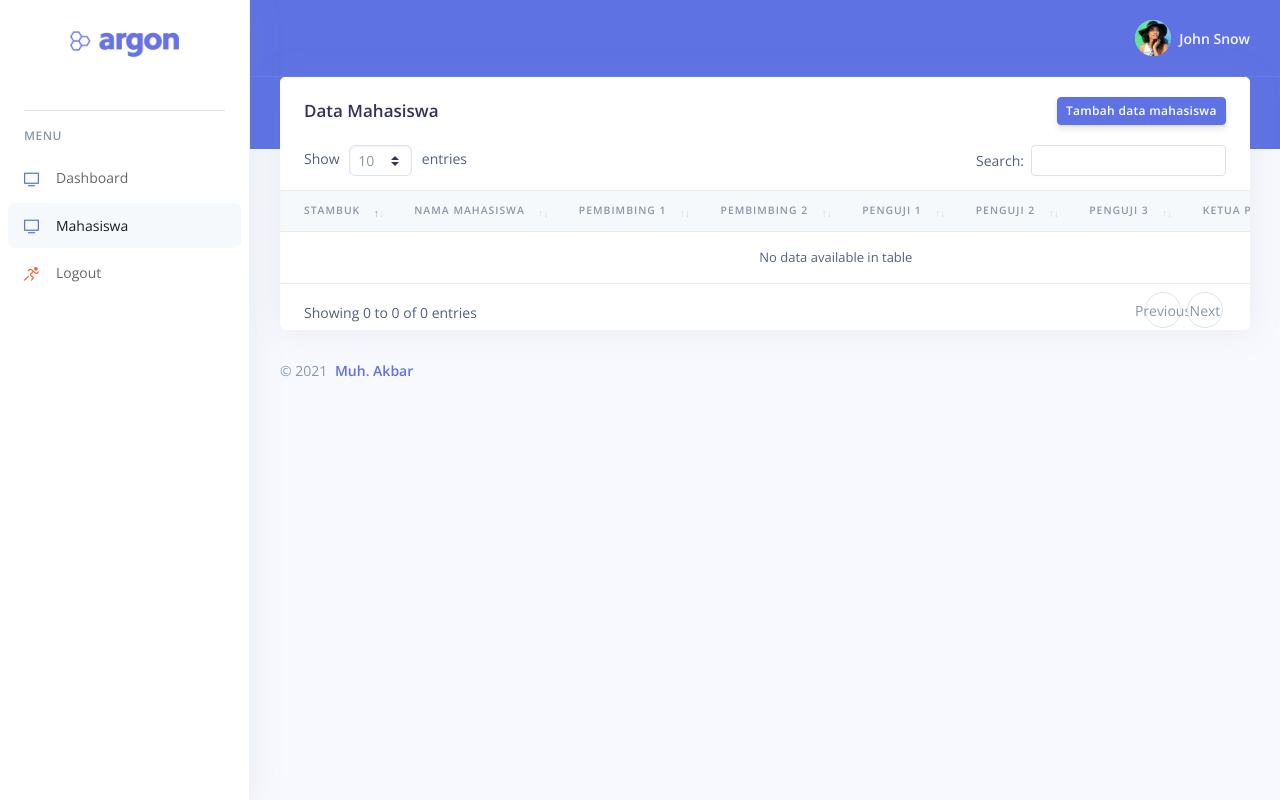
After one commit to ZaenalMaestro/signature-app, a Flask app: page /mahasiswa in a window 1280 px wide. The commit adds this page. Run offline with Flask 2, Linux system fonts and the light colour scheme; data that the repository does not hold is empty; some libraries are stand-ins or nearby versions.

Commit message:
menambahkan menu CRUD data mahasiswa

```diff
--- a/core/routes.py
+++ b/core/routes.py
@@ -15,11 +15,16 @@ import os
 # ================ prodi ================
 @app.route('/')
 def index():
-   if not session.get('login'):
-      return redirect('/login')
+   # if not session.get('login'):
+   #    return redirect('/login')
+
+   data = {
+      'dosen': Dosen.query.all(),
+      'active_link': 'dashboard'
+   }
 
    data_dosen = Dosen.query.all()
-   return render_template('prodi/dashboard.html', data_dosen = data_dosen)
+   return render_template('prodi/dashboard.html', data = data)
 
 @app.route('/login', methods=['GET', 'POST'])
 def login():
@@ -88,6 +93,67 @@ def upload():
 
    return redirect(url_for('index'))
 
+# menu mahasiswa
+@app.route('/mahasiswa')
+def show_mahasiswa():
+   # if not session.get('login'):
+   #    return redirect('/login')
+
+   data = {
+      'mahasiswa': Mahasiswa.getAll(),
+      'dosen': Dosen.query.all(),
+      'active_link': 'mahasiswa'
+   }
+   return render_template('prodi/mahasiswa.html', data = data)
+
+# menu mahasiswa - tambah data
+@app.route('/addmahasiswa', methods=['POST'])
+def tambah_mahasiswa():
+   data_input = {
+      'stambuk': request.form['stambuk'],
+      'nama': request.form['nama'],
+      'pembimbing_1': request.form['pembimbing-1'],
+      'pembimbing_2': request.form['pembimbing-2'],
+      'penguji_1': request.form['penguji-1'],
+      'penguji_2': request.form['penguji-2'],
+      'penguji_3': request.form['penguji-3'],
+      'ketua_prodi': request.form['ketua-prodi']
+   }
+
+   mahasiswa = Mahasiswa.getByStambuk(data_input['stambuk'])
+   if not mahasiswa: # tambah data jika stambuk belum terdaftar
+      Mahasiswa.insert(data_input)
+      flash('data mahasiswa berhasil ditambahkan')
+      return redirect('/mahasiswa')
+   else:
+      flash('error')
+      return redirect('/mahasiswa')
+
+# update mahasiswa
+@app.route('/updatemahasiswa', methods=['POST'])
+def update_mahasiswa():
+   data_input = {
+      'stambuk': request.form['stambuk'],
+      'nama': request.form['nama'],
+      'pembimbing_1': request.form['pembimbing-1'],
+      'pembimbing_2': request.form['pembimbing-2'],
+      'penguji_1': request.form['penguji-1'],
+      'penguji_2': request.form['penguji-2'],
+      'penguji_3': request.form['penguji-3'],
+      'ketua_prodi': request.form['ketua-prodi']
+   }
+   Mahasiswa.update(request.form['old-stambuk'], data_input)
+   flash('data mahasiswa berhasil diubah')
+   return redirect('/mahasiswa')
+
+# hapus mahasiswa
+@app.route('/hapusmahasiswa', methods=['POST'])
+def hapus_mahasiswa():
+   Mahasiswa.delete(request.form['stambuk'])
+   flash('data mahasiswa berhasil dihapus')
+   return redirect('/mahasiswa')
+
+
 
 # ================ verifikasi, mahasiswa ================
 
--- a/core/templates/main/base.html
+++ b/core/templates/main/base.html
@@ -57,10 +57,19 @@
             <span class="docs-normal">Menu</span>
           </h6>
           <ul class="navbar-nav">
+            <!-- dashboard -->
             <li class="nav-item">
-              <a class="nav-link active" href="{{ url_for('index') }}">
+              <a class="nav-link {{ 'active' if data['active_link'] == 'dashboard' else '' }}" href="{{ url_for('index') }}">
                 <i class="ni ni-tv-2 text-primary"></i>
                 <span class="nav-link-text">Dashboard</span>
+              </a>
+            </li>
+
+            <!-- mahasiswa -->
+            <li class="nav-item">
+              <a class="nav-link {{ 'active' if data['active_link'] == 'mahasiswa' else '' }}" href="{{ url_for('show_mahasiswa') }}">
+                <i class="ni ni-tv-2 text-primary"></i>
+                <span class="nav-link-text">Mahasiswa</span>
               </a>
             </li>
             <li class="nav-item">
--- a/core/templates/prodi/dashboard.html
+++ b/core/templates/prodi/dashboard.html
@@ -36,7 +36,7 @@
                </tr>
             </thead>
             <tbody>
-               {% for row in data_dosen %}
+               {% for row in data['dosen'] %}
                <tr>
                   <th scope="row">{{row.id_dosen}}</th>
                   <th scope="row">{{ row.nama_dosen }}</th>
--- /dev/null
+++ b/core/templates/prodi/mahasiswa.html
@@ -0,0 +1,357 @@
+{% extends 'main/base.html' %}
+{% block title %}
+   Prodi - Mahasiswa
+{% endblock title %}
+
+{% block css %}
+   <link rel="stylesheet" href="https://cdn.datatables.net/1.10.25/css/dataTables.bootstrap4.min.css">
+{% endblock  %}
+
+{% block body %}
+{{data['input']}}
+<div class="row">
+   <div class="col-xl-12">
+   <div class="card">
+      <div class="card-header border-0">
+         <div class="row align-items-center">
+         <div class="col">
+            <h3 class="mb-0">Data Mahasiswa</h3>
+         </div>
+         <div class="col text-right">
+            <a href="#!" class="btn btn-sm btn-primary" data-toggle="modal" data-target="#ttd-digital-modal">
+               Tambah data mahasiswa
+            </a>
+         </div>
+         </div>
+      </div>
+      <div class="table-responsive">
+         <!-- Projects table -->
+         <table class="table align-items-center table-flush" id="example" style="width:100%">
+            <thead class="thead-light">
+               <tr>
+                  <th scope="col">Stambuk</th>
+                  <th scope="col">Nama Mahasiswa</th>
+                  <th scope="col">Pembimbing 1</th>
+                  <th scope="col">Pembimbing 2</th>
+                  <th scope="col">Penguji 1</th>
+                  <th scope="col">Penguji 2</th>
+                  <th scope="col">Penguji 3</th>
+                  <th scope="col">Ketua Prodi</th>
+                  <th scope="col">Aksi</th>
+               </tr>
+            </thead>
+            <tbody>
+               {% for mahasiswa in data['mahasiswa'] %}
+               <tr>
+                  <td>{{ mahasiswa.stambuk }}</td>
+                  <td>{{ mahasiswa.nama}}</td>
+                  {% for dosen in data['dosen'] %}
+                     {% if mahasiswa.pembimbing_1 == dosen.id_dosen %}
+                        <td>{{ dosen.nama_dosen }}</td>
+                     {% endif %}
+                     {% if mahasiswa.pembimbing_2 == dosen.id_dosen %}
+                        <td>{{ dosen.nama_dosen }}</td>
+                     {% endif %}
+                     {% if mahasiswa.pembimbing_3 == dosen.id_dosen %}
+                        <td>{{ dosen.nama_dosen }}</td>
+                     {% endif %}
+                     {% if mahasiswa.penguji_1 == dosen.id_dosen %}
+                        <td>{{ dosen.nama_dosen }}</td>
+                     {% endif %}
+                     {% if mahasiswa.penguji_2 == dosen.id_dosen %}
+                        <td>{{ dosen.nama_dosen }}</td>
+                     {% endif %}
+                     {% if mahasiswa.penguji_3 == dosen.id_dosen %}
+                        <td>{{ dosen.nama_dosen }}</td>
+                     {% endif %}
+                     {% if mahasiswa.ketua_prodi == dosen.id_dosen %}
+                        <td>{{ dosen.nama_dosen }}</td>
+                     {% endif %}
+                  {% endfor %}
+                  <td>
+                     <a href="" class="btn btn-success btn-sm" data-toggle="modal" data-target="#ttd-digital-modal{{mahasiswa.stambuk}}">edit</a>
+                     <form action="{{ url_for('hapus_mahasiswa') }}" method="post" class="d-inline">
+                        <input type="hidden" name="stambuk" value="{{ mahasiswa.stambuk }}">
+                        <button type="submit" class="btn btn-danger btn-sm" onclick="return confirm('Hapus data mahasiswa atas nama {{mahasiswa.nama}} ?')">hapus</button>
+                     </form>
+                  </td>
+               </tr>
+               <!-- Modal edit mahasiswa -->
+               <div class="modal fade" id="ttd-digital-modal{{mahasiswa.stambuk}}" tabindex="-1" role="dialog" aria-labelledby="exampleModalLabel" aria-hidden="true">
+                  <div class="modal-dialog" role="document">
+                     <div class="modal-content">
+                        <div class="modal-header">
+                           <h5 class="modal-title" id="exampleModalLabel">Form Edit Data Mahasiswa</h5>
+                           <button type="button" class="close" data-dismiss="modal" aria-label="Close">
+                           <span aria-hidden="true">&times;</span>
+                           </button>
+                        </div>
+                        <form action="{{ url_for('update_mahasiswa') }}"method="POST">
+                           <div class="modal-body">
+                              <!-- stambuk -->
+                              <input type="hidden" name="old-stambuk" value="{{mahasiswa.stambuk}}">
+                              <div class="form-group">
+                                 <label for="stambuk">Stambuk</label>
+                                 <input type="text" class="form-control" name="stambuk" placeholder="Masukkan stambuk" value="{{mahasiswa.stambuk}}" required>
+                              </div>
+
+                              <!-- nama mahasiswa -->
+                              <div class="form-group">
+                                 <label for="nama-dosen">Nama Mahasiswa</label>
+                                 <input type="text" class="form-control" id="nama-dosen" name="nama" placeholder="Masukkan nama mahasiswa" value="{{mahasiswa.nama}}" required>
+                              </div>
+
+                              <!-- pembimbing 1 -->
+                              <div class="form-group">
+                                 <label for="exampleFormControlSelect1">pembimbing 1</label>
+                                 <select class="form-control" name="pembimbing-1" required>
+                                    <option value="">Pilih Dosen</option>
+                                    {% for dosen in data['dosen'] %}
+                                       {% if mahasiswa.pembimbing_1 == dosen.id_dosen %}
+                                          <option value="{{ dosen.id_dosen }}" selected>{{ dosen.nama_dosen }}</option>
+                                       {% else %}
+                                          <option value="{{ dosen.id_dosen }}">{{ dosen.nama_dosen }}</option>
+                                       {% endif %}
+                                    {% endfor %}
+                                 </select>
+                              </div>
+
+                              <!-- pembimbing 2 -->
+                              <div class="form-group">
+                                 <label for="exampleFormControlSelect1">pembimbing 2</label>
+                                 <select class="form-control" name="pembimbing-2" required>
+                                    <option value="">Pilih Dosen</option>
+                                    {% for dosen in data['dosen'] %}
+                                       {% if mahasiswa.pembimbing_2 == dosen.id_dosen %}
+                                          <option value="{{ dosen.id_dosen }}" selected>{{ dosen.nama_dosen }}</option>
+                                       {% else %}
+                                          <option value="{{ dosen.id_dosen }}">{{ dosen.nama_dosen }}</option>
+                                       {% endif %}
+                                    {% endfor %}
+                                 </select>
+                              </div>
+
+                              <!-- penguji 1 -->
+                              <div class="form-group">
+                                 <label for="exampleFormControlSelect1">penguji 1</label>
+                                 <select class="form-control" name="penguji-1" required>
+                                    <option value="">Pilih Dosen</option>
+                                    {% for dosen in data['dosen'] %}
+                                       {% if mahasiswa.penguji_1 == dosen.id_dosen %}
+                                          <option value="{{ dosen.id_dosen }}" selected>{{ dosen.nama_dosen }}</option>
+                                       {% else %}
+                                          <option value="{{ dosen.id_dosen }}">{{ dosen.nama_dosen }}</option>
+                                       {% endif %}
+                                    {% endfor %}
+                                 </select>
+                              </div>
+
+                              <!-- penguji 2 -->
+                              <div class="form-group">
+                                 <label for="exampleFormControlSelect1">penguji 2</label>
+                                 <select class="form-control" name="penguji-2" required>
+                                    <option value="">Pilih Dosen</option>
+                                    {% for dosen in data['dosen'] %}
+                                       {% if mahasiswa.penguji_2 == dosen.id_dosen %}
+                                          <option value="{{ dosen.id_dosen }}" selected>{{ dosen.nama_dosen }}</option>
+                                       {% else %}
+                                          <option value="{{ dosen.id_dosen }}">{{ dosen.nama_dosen }}</option>
+                                       {% endif %}
+                                    {% endfor %}
+                                 </select>
+                              </div>
+
+                              <!-- penguji 3 -->
+                              <div class="form-group">
+                                 <label for="exampleFormControlSelect1">penguji 1</label>
+                                 <select class="form-control" name="penguji-3" required>
+                                    <option value="">Pilih Dosen</option>
+                                    {% for dosen in data['dosen'] %}
+                                       {% if mahasiswa.penguji_3 == dosen.id_dosen %}
+                                          <option value="{{ dosen.id_dosen }}" selected>{{ dosen.nama_dosen }}</option>
+                                       {% else %}
+                                          <option value="{{ dosen.id_dosen }}">{{ dosen.nama_dosen }}</option>
+                                       {% endif %}
+                                    {% endfor %}
+                                 </select>
+                              </div>
+
+                              <!-- ketua prodi -->
+                              <div class="form-group">
+                                 <label for="exampleFormControlSelect1">ketua prodi</label>
+                                 <select class="form-control" name="ketua-prodi" required>
+                                    <option value="">Pilih Dosen</option>
+                                    {% for dosen in data['dosen'] %}
+                                       {% if mahasiswa.ketua_prodi == dosen.id_dosen %}
+                                          <option value="{{ dosen.id_dosen }}" selected>{{ dosen.nama_dosen }}</option>
+                                       {% else %}
+                                          <option value="{{ dosen.id_dosen }}">{{ dosen.nama_dosen }}</option>
+                                       {% endif %}
+                                    {% endfor %}
+                                 </select>
+                              </div>
+                           </div>
+                           <div class="modal-footer">
+                              <button type="button" class="btn btn-secondary" data-dismiss="modal">Tutup Form</button>
+                              <button type="submit" class="btn btn-success">Ubah</button>
+                           </div>
+                        </form>
+                     </div>
+                  </div>
+               </div>
+               {% endfor %}
+            </tbody>
+         </table>
+      </div>
+   </div>
+   </div>
+</div>
+
+<!-- Modal tambah mahasiswa -->
+<div class="modal fade" id="ttd-digital-modal" tabindex="-1" role="dialog" aria-labelledby="exampleModalLabel" aria-hidden="true">
+   <div class="modal-dialog" role="document">
+      <div class="modal-content">
+         <div class="modal-header">
+            <h5 class="modal-title" id="exampleModalLabel">Form Tambah Data Mahasiswa</h5>
+            <button type="button" class="close" data-dismiss="modal" aria-label="Close">
+            <span aria-hidden="true">&times;</span>
+            </button>
+         </div>
+         <form action="{{ url_for('tambah_mahasiswa') }}"method="POST">
+            <div class="modal-body">
+               <!-- nama dosen -->
+               <div class="form-group">
+                  <label for="stambuk">Stambuk</label>
+                  <input type="text" class="form-control" id="nama-dosen" name="stambuk" placeholder="Masukkan stambuk" required>
+               </div>
+
+               <!-- nama mahasiswa -->
+               <div class="form-group">
+                  <label for="nama-dosen">Nama Mahasiswa</label>
+                  <input type="text" class="form-control" id="nama-dosen" name="nama" placeholder="Masukkan nama mahasiswa" required>
+               </div>
+
+               <!-- pembimbing 1 -->
+               <div class="form-group">
+                  <label for="exampleFormControlSelect1">pembimbing 1</label>
+                  <select class="form-control" name="pembimbing-1" required>
+                     <option value="">Pilih Dosen</option>
+                     {% for dosen in data['dosen'] %}
+                        <option value="{{ dosen.id_dosen }}">{{ dosen.nama_dosen }}</option>
+                     {% endfor %}
+                  </select>
+               </div>
+
+               <!-- pembimbing 2 -->
+               <div class="form-group">
+                  <label for="exampleFormControlSelect1">pembimbing 2</label>
+                  <select class="form-control" name="pembimbing-2" required>
+                     <option value="">Pilih Dosen</option>
+                     {% for dosen in data['dosen'] %}
+                        <option value="{{ dosen.id_dosen }}">{{ dosen.nama_dosen }}</option>
+                     {% endfor %}
+                  </select>
+               </div>
+
+               <!-- penguji 1 -->
+               <div class="form-group">
+                  <label for="exampleFormControlSelect1">penguji 1</label>
+                  <select class="form-control" name="penguji-1" required>
+                     <option value="">Pilih Dosen</option>
+                     {% for dosen in data['dosen'] %}
+                        <option value="{{ dosen.id_dosen }}">{{ dosen.nama_dosen }}</option>
+                     {% endfor %}
+                  </select>
+               </div>
+
+               <!-- penguji 2 -->
+               <div class="form-group">
+                  <label for="exampleFormControlSelect1">penguji 2</label>
+                  <select class="form-control" name="penguji-2" required>
+                     <option value="">Pilih Dosen</option>
+                     {% for dosen in data['dosen'] %}
+                        <option value="{{ dosen.id_dosen }}">{{ dosen.nama_dosen }}</option>
+                     {% endfor %}
+                  </select>
+               </div>
+
+               <!-- penguji 3 -->
+               <div class="form-group">
+                  <label for="exampleFormControlSelect1">penguji 1</label>
+                  <select class="form-control" name="penguji-3" required>
+                     <option value="">Pilih Dosen</option>
+                     {% for dosen in data['dosen'] %}
+                        <option value="{{ dosen.id_dosen }}">{{ dosen.nama_dosen }}</option>
+                     {% endfor %}
+                  </select>
+               </div>
+
+               <!-- ketua prodi -->
+               <div class="form-group">
+                  <label for="exampleFormControlSelect1">ketua prodi</label>
+                  <select class="form-control" name="ketua-prodi" required>
+                     <option value="">Pilih Dosen</option>
+                     {% for dosen in data['dosen'] %}
+                        <option value="{{ dosen.id_dosen }}">{{ dosen.nama_dosen }}</option>
+                     {% endfor %}
+                  </select>
+               </div>
+            </div>
+            <div class="modal-footer">
+               <button type="button" class="btn btn-secondary" data-dismiss="modal">Tutup Form</button>
+               <button type="submit" class="btn btn-success">Simpan</button>
+            </div>
+         </form>
+      </div>
+   </div>
+</div>
+{% endblock  %}
+
+{% block javascript %}
+   <script src="https://cdn.datatables.net/1.10.25/js/jquery.dataTables.min.js"></script>
+   <script src="https://cdn.datatables.net/1.10.25/js/dataTables.bootstrap4.min.js"></script>
+   <script src="//cdn.jsdelivr.net/npm/sweetalert2@11"></script>
+   <script>
+      $(document).ready(function() {
+         $('#example').DataTable();
+      });
+   </script>
+
+   <!-- flash -->
+   {% with messages = get_flashed_messages()  %}
+      {% if messages %}
+         {% for message in messages %}
+            {% if message == 'error' %}
+               <script>
+                  Swal.fire({
+                     position: 'center',
+                     icon: 'error',
+                     title: 'data mahasiswa gagal ditambahkan',
+                     showConfirmButton: false,
+                     timer: 2000
+                  })
+               </script>
+            {% else %}
+               <script>
+                  Swal.fire({
+                     position: 'center',
+                     icon: 'success',
+                     title: '{{ message }}',
+                     showConfirmButton: false,
+                     timer: 2000
+                  })
+               </script>
+            {% endif %}
+         {% endfor %}
+      {% endif %}
+   {% endwith  %}
+
+   <!-- error handler -->
+   {% if data['input'] %}
+   <script type="text/javascript">
+      $(window).on('load', function() {
+          $('#ttd-digital-modal').modal('show');
+      });
+  </script>
+   {% endif %}
+{% endblock  %}
```
Also changed, not shown: core/models/Mahasiswa.py (+40 -0 lines).
